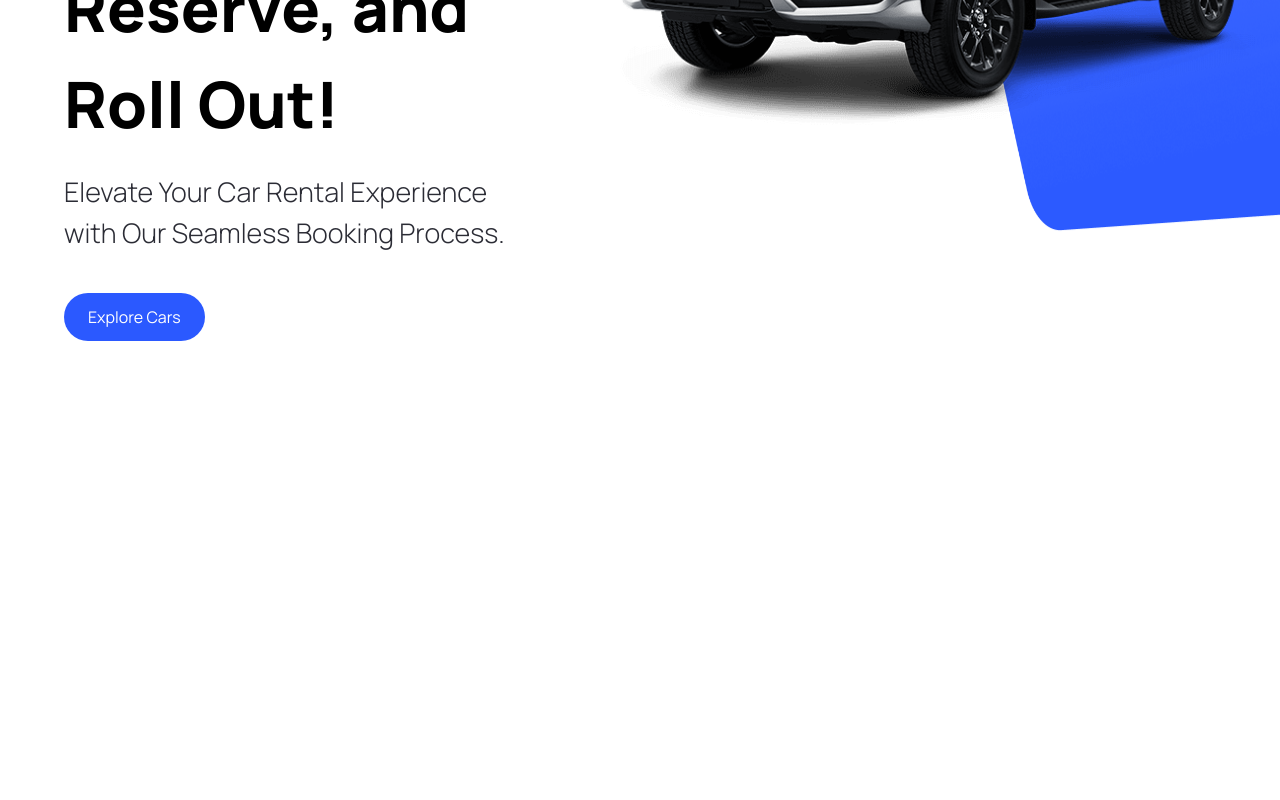
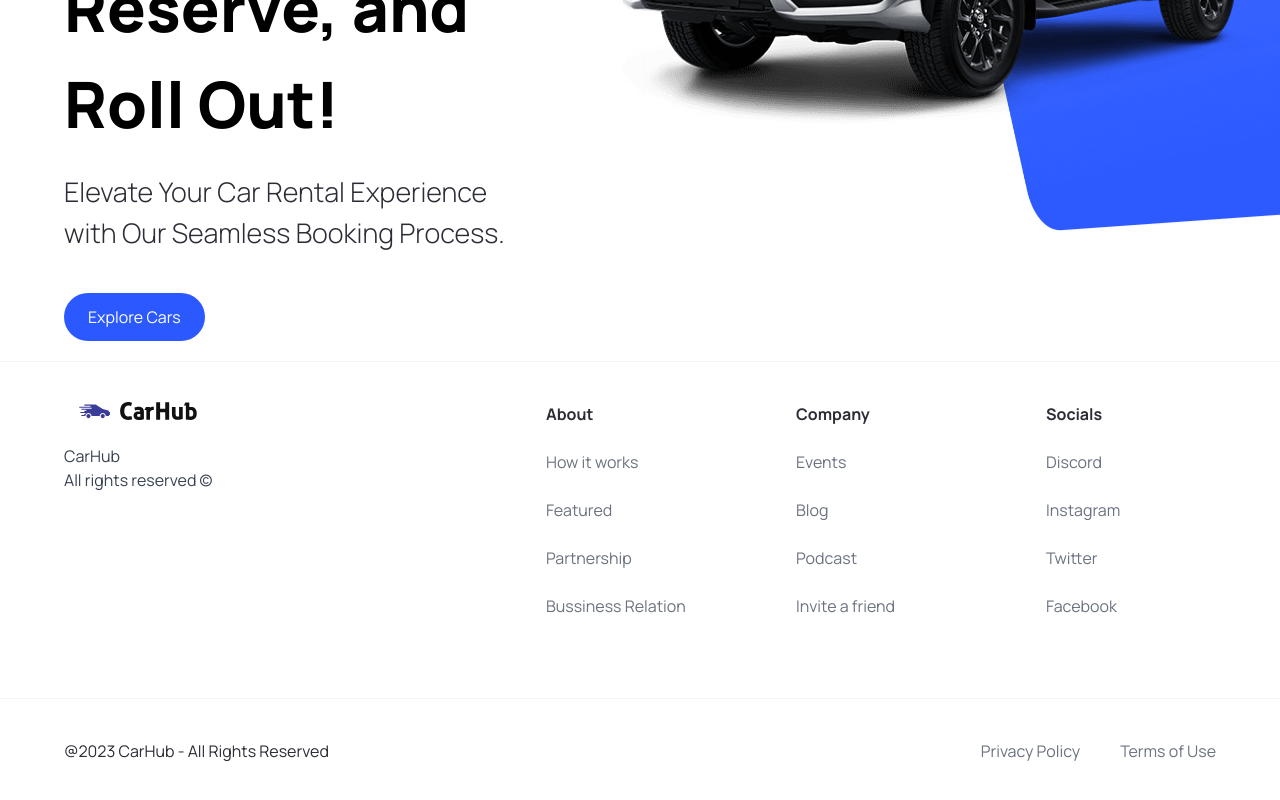
Before and after one commit to itx-shoaib/Car-Showcase, a Next.js app: page / in a window 1280 px wide. Shown: the part 472-1272 px from the top of the page. Before the commit the page ends 813 px from the top, so only its background shows below. Built offline with nearby package versions, Linux system fonts and the light colour scheme.

Commit message:
making the footer and constants

```diff
--- a/app/layout.tsx
+++ b/app/layout.tsx
@@ -1,5 +1,5 @@
 
-import { Navbar } from '@/components'
+import { Footer, Navbar } from '@/components'
 import './globals.css'
 import type { Metadata } from 'next'
 
@@ -18,6 +18,7 @@ export default function RootLayout({
       <body className="relative">
         <Navbar/>
         {children}
+        <Footer />
       </body>
     </html>
   )
--- /dev/null
+++ b/components/Footer.tsx
@@ -0,0 +1,57 @@
+import { footerLinks } from "@/constants";
+import Image from "next/image";
+import Link from "next/link";
+import React from "react";
+
+const Footer = () => {
+  return (
+    <footer className="flex flex-col mt-5 text-black-100 border-t border-gray-100">
+      <div className="flex md-max:flex-col flex-wrap justify-between gap-5 sm:px-16 px-6 py-10">
+        <div className="flex flex-col justify-start items-center gap-6">
+          <Image
+            src="/logo.svg"
+            alt="logo"
+            width={118}
+            height={18}
+            className="object-contain"
+          />
+          <p className="text-base text-gray-700">
+            CarHub <br />
+            All rights reserved &copy;
+          </p>
+        </div>
+
+        <div className="footer__links">
+          {footerLinks.map((link) => (
+            <div key={link.title} className="footer__link">
+              <h3 className="font-bold">{link.title}</h3>
+              {link.links.map((item) => (
+                <Link
+                  key={item.title}
+                  href={item.url}
+                  className="text-gray-500"
+                >
+                  {item.title}
+                </Link>
+              ))}
+            </div>
+          ))}
+        </div>
+      </div>
+
+      <div className="flex justify-between items-center flex-wrap mt-10 border-t border-gray-100 sm:px-16 px-6 py-10">
+        <p>@2023 CarHub - All Rights Reserved </p>
+        <div className="footer__copyrights-link">
+          <Link href="/" className="text-gray-500 ">
+            Privacy Policy
+          </Link>
+          <Link href="/" className="text-gray-500 ">
+            Terms of Use
+          </Link>
+        </div>
+      </div>
+    </footer>
+  );
+};
+
+export default Footer;
--- a/components/index.ts
+++ b/components/index.ts
@@ -2,11 +2,13 @@
 import Hero from "./Hero";
 import Button from "./Button";
 import Navbar from "./Navbar";
+import Footer from "./Footer";
 
 
 // exporting all components here
 export {
     Hero,
     Button,
-    Navbar
+    Navbar,
+    Footer
 }
--- /dev/null
+++ b/constants/index.ts
@@ -0,0 +1,101 @@
+export const manufacturers = [
+    "Acura",
+    "Alfa Romeo",
+    "Aston Martin",
+    "Audi",
+    "Bentley",
+    "BMW",
+    "Buick",
+    "Cadillac",
+    "Chevrolet",
+    "Chrysler",
+    "Citroen",
+    "Dodge",
+    "Ferrari",
+    "Fiat",
+    "Ford",
+    "GMC",
+    "Honda",
+    "Hyundai",
+    "Infiniti",
+    "Jaguar",
+    "Jeep",
+    "Kia",
+    "Lamborghini",
+    "Land Rover",
+    "Lexus",
+    "Lincoln",
+    "Maserati",
+    "Mazda",
+    "McLaren",
+    "Mercedes-Benz",
+    "MINI",
+    "Mitsubishi",
+    "Nissan",
+    "Porsche",
+    "Ram",
+    "Rolls-Royce",
+    "Subaru",
+    "Tesla",
+    "Toyota",
+    "Volkswagen",
+    "Volvo",
+  ];
+
+  export const yearsOfProduction = [
+    { title: "Year", value: "" },
+    { title: "2015", value: "2015" },
+    { title: "2016", value: "2016" },
+    { title: "2017", value: "2017" },
+    { title: "2018", value: "2018" },
+    { title: "2019", value: "2019" },
+    { title: "2020", value: "2020" },
+    { title: "2021", value: "2021" },
+    { title: "2022", value: "2022" },
+    { title: "2023", value: "2023" },
+  ];
+
+  export const fuels = [
+    {
+      title: "Fuel",
+      value: "",
+    },
+    {
+      title: "Gas",
+      value: "Gas",
+    },
+    {
+      title: "Electricity",
+      value: "Electricity",
+    },
+  ];
+
+  export const footerLinks = [
+    {
+      title: "About",
+      links: [
+        { title: "How it works", url: "/" },
+        { title: "Featured", url: "/" },
+        { title: "Partnership", url: "/" },
+        { title: "Bussiness Relation", url: "/" },
+      ],
+    },
+    {
+      title: "Company",
+      links: [
+        { title: "Events", url: "/" },
+        { title: "Blog", url: "/" },
+        { title: "Podcast", url: "/" },
+        { title: "Invite a friend", url: "/" },
+      ],
+    },
+    {
+      title: "Socials",
+      links: [
+        { title: "Discord", url: "/" },
+        { title: "Instagram", url: "/" },
+        { title: "Twitter", url: "/" },
+        { title: "Facebook", url: "/" },
+      ],
+    },
+  ];
```
